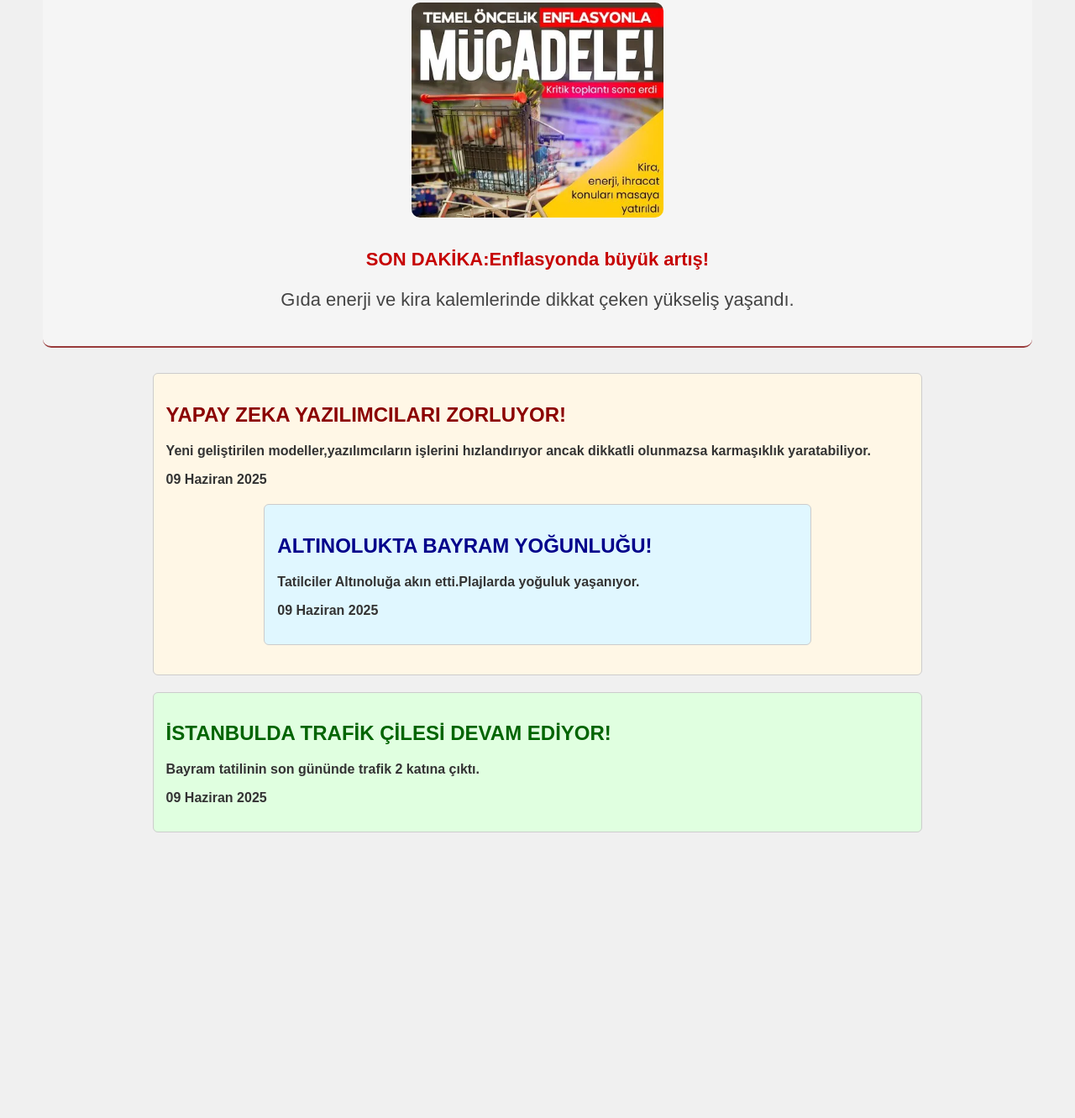
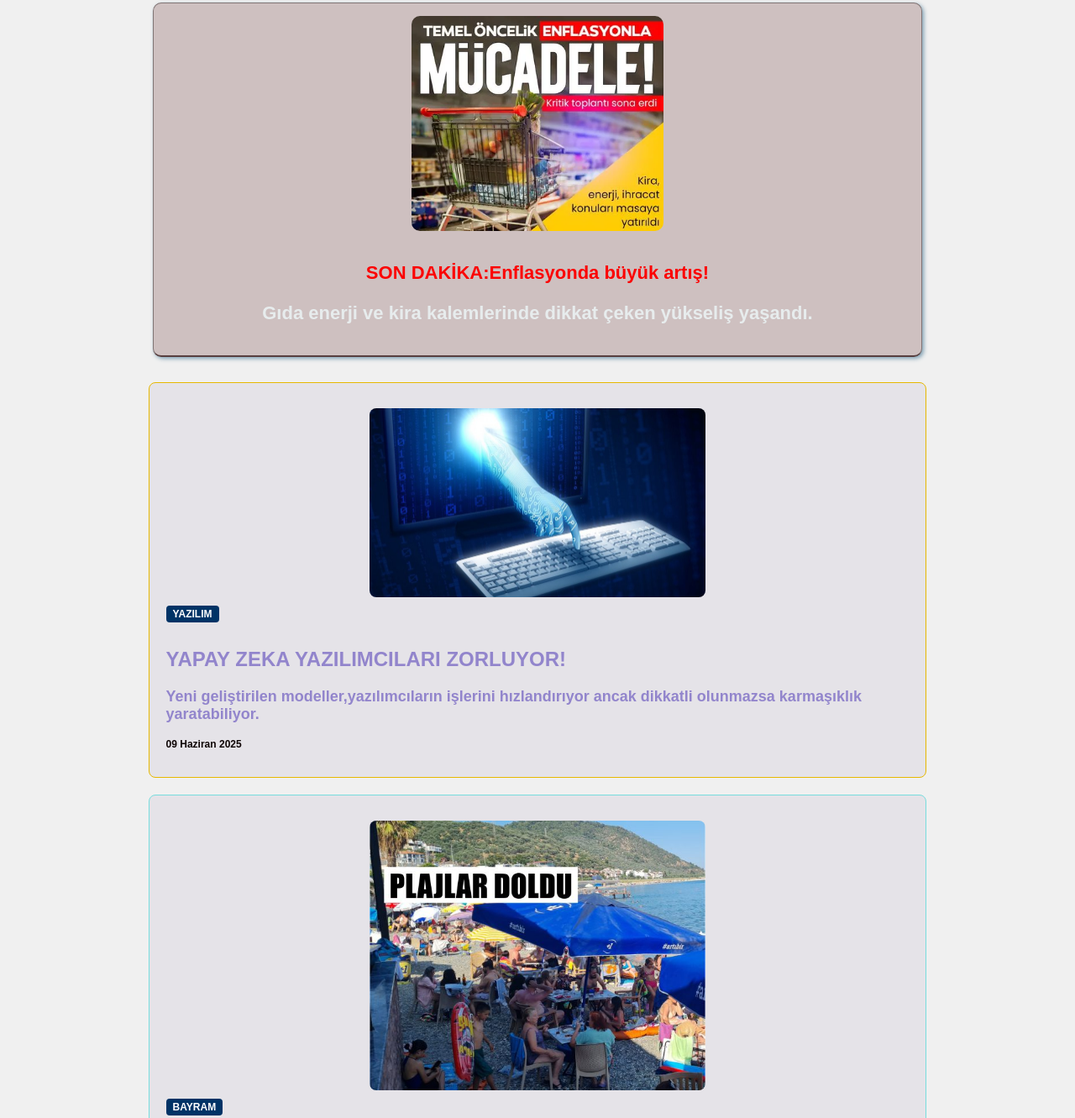
Before and after one commit to augustfrontend/G-NDEM360, a plain HTML site: page index.html in a window 1280 px wide. Shown: the part 278-1609 px from the top of the page at 84% size. Before the commit the page ends 1289 px from the top, so only its background shows below. Drawn offline with Linux system fonts and the light colour scheme.

Commit message:
Haber görselleri küçültüldü düzenlemeler yapıldı

```diff
--- a/index.html
+++ b/index.html
@@ -32,14 +32,20 @@
         </div>
 
 
+
         <!--ilk haber-->
-    <div class="haber yazılım">
+    <div class="haber-yazılım haber-kutu">
+        <img src="yazilimkod.jpg" class="haber-img" alt="Yazılım">
+        <span class="kategori">YAZILIM</span>
         <h2>YAPAY ZEKA YAZILIMCILARI ZORLUYOR!</h2>
         <P>Yeni geliştirilen modeller,yazılımcıların işlerini hızlandırıyor ancak dikkatli olunmazsa karmaşıklık yaratabiliyor.</P>
         <p class="tarih">09 Haziran 2025</p>
+        </div>
 
         <!--ikincİ haber-->
-        <div class="haber bayram">
+        <div class="haber-bayram haber-kutu">
+            <img src="altinoluk.jpg" class="haber-img" alt="altınoluk">
+        <span class="kategori">BAYRAM</span>
             <h2>ALTINOLUKTA BAYRAM YOĞUNLUĞU!</h2>
             <p>Tatilciler Altınoluğa akın etti.Plajlarda yoğuluk yaşanıyor. </p>
             <p class="tarih">09 Haziran 2025</p>
@@ -47,7 +53,9 @@
     </div>
         </div>
         <!--üçüncü haber-->
-        <div class="haber istanbul">
+        <div class="haber-istanbul haber-kutu">
+        <img src="trafik.jpg" class="haber-img" alt="trafik">
+            <span class="kategori">GÜNDEM</span>
 
 
             <h2>İSTANBULDA TRAFİK ÇİLESİ DEVAM EDİYOR!</h2>
@@ -55,6 +63,14 @@
             <p class="tarih">09 Haziran 2025</p>
 
         </div>
+        <!--dördüncü haber-->
+        <div class="haber-saç haber-kutu">
+            <img src="sac ekimi.jpg" class="haber-img" alt="saç ekimi">
+        <span class="kategori">SAÇ EKİMİ</span>
+        <h2>TÜRKİYEDE SAÇ EKİMİ HIZLA BÜYÜYOR!</h2>
+        <P>Türkiye de toplam 150 hastahanede saç ekimi yapılmaya başlandı. </P>
+        <p class="tarih">11 Hazira 2025</p>
+        </div>
 
     </main>
 </body>
--- a/style.css
+++ b/style.css
@@ -4,10 +4,11 @@ body{
 
 }
 h1{
-    color: darkblue;
+    color: rgb(64, 76, 99);
 }
 p{
     font-size: 18px;
+
 }
 .haber{
     background-color: #ffffff;
@@ -28,11 +29,11 @@ p{
 
 }
 .tarih{
-    color: gray;
+    color: rgb(15, 6, 6);
     font-size: 12px;
 }
 header{
-    background-color: rgb(88, 123, 127);
+    background-color: rgb(196, 203, 203);
     color: white;
     text-align: center;
     padding: 30px 0;
@@ -48,7 +49,7 @@ header h1{
 .slogan{
     font-style: italic;
     font-size: 16px;
-    color: #dcdcdc;
+    color: #163cae;
 }
 .menu{
     text-align: center;
@@ -66,52 +67,77 @@ border-radius: 4px;
 font-weight: bold;
 cursor: pointer;
 
+
 }
-.haber.yazılım{
+
+.haber-kutu{
     width: 70%;
     margin: 20px auto;
-    background-color: #fff7e6;
-     color: darkred;
+    background-color: #e0ffe0;
+    color: rgb(146, 133, 204);
     padding: 15px;
     border-radius: 6px;
     border: 1px solid #ccc;
     font-weight: bold;
     box-shadow: 2px 2px 5px rgba(0,0,0,0,2);
+    display: flow-root;
 
 
 }
-.haber.bayram{
+/*her haber için özel görünüm*/
+.haber-yazılım{
+    background-color: #e5e3e8;
+    border: 1px solid #e6b800;
+    padding: 20px;
+    margin: 20px auto;
+    width: 70%;
+    border-radius: 8px;
+    box-shadow: 0 0 8px color rgb(140, 140, 193);
+    display: flow-root;
+}
+.haber-bayram{
+    background-color: #e5e3e8;
+    border: 1px solid #7dd;
+    padding: 20px;
+    margin: 20px auto;
+    width: 70%;
+    border-radius: 8px;
+    box-shadow: 0 0 8px color rgb(156, 181, 156);
+
+}
+.haber-istanbul{
+    background-color: #e5e3e8;
+    border: solid rgb(54, 29, 168);
+        padding: 20px;
+    margin: 20px auto;
+    width: 70%;
+    border-radius: 8px;
+    box-shadow: 0 0 8px color rgb(159, 109, 109);
+}
+.haber-saç{
+     background-color: #e5e3e8;
+    border: solid rgb(54, 29, 168);
+        padding: 20px;
+    margin: 20px auto;
+    width: 70%;
+    border-radius: 8px;
+    box-shadow: 0 0 8px color rgb(159, 109, 109);
+}
+
+.banner{
     width: 70%;
     margin: 20px auto;
-    background-color: #e0f7ff;
-    color: darkblue;
+    background-color: #cec0c0;
+    color: rgb(152, 63, 80);
        padding: 15px;
        border-radius: 6px;
-    border: 1px solid #ccc;
+       border: 1px solid #807474;
        font-weight: bold;
-    box-shadow: 2px 2px 5px rgba(0,0,0,0,2);
+       box-shadow: 2px 2px 5px #7e9fb2;
 
 
 
-}
-.haber.istanbul{
-    width: 70%;
-    margin: 20px auto;
-    background-color: #e0ffe0;
-    color: darkgreen;
-    padding: 15px;
-    border-radius: 6px;
-    border: 1px solid #ccc;
-    font-weight: bold;
-    box-shadow: 2px 2px 5px rgba(0,0,0,0,2);
-}
-.banner{
-    width: 90%;
-    margin: 0 auto;
-       padding: 20px;
-          background-color: #f5f5f5;
-
-    border-bottom: 2px solid #993b3b;
+    border-bottom: 2px solid #583f3f;
     border-radius: 10px;
     text-align: center;
     margin-bottom: 30px;
@@ -127,10 +153,36 @@ margin-bottom: 15px;
 }
 .banner h2{
      font-size: 22px;
-   color: #c60000;
+   color: #fb0303;
    margin-bottom: 10px;
 }
 .banner p{
     font-size: 22px;
-    color: #444;
+    color: #e7eced;
 }
+.haber-kutu:hover{
+    background-color: #dceeff;
+    transform: scale(1.01);
+    transition: 0.3 ease;
+}
+.kategori{
+    display: inline-block;
+    background-color: #003366;
+    color: white;
+    padding: 3px 8px;
+    border-radius: 4px;
+    font-size: 12px;
+    margin-bottom: 10px;
+}
+/*ya da 90%,80% gibi daha küçük bir değer*/
+.haber-img{
+    width: 100%;
+    max-width: 400px;
+    height: auto;
+   display: block;
+    margin: 10px auto;
+    border-radius: 8px;
+    object-fit: cover;
+
+
+}
```
Also changed, not shown: altinoluk.jpg (added), kurban.webp (added), sac ekimi.jpg (added), trafik.jpg (added). Lines whose indentation alone changed are shown as unchanged.
